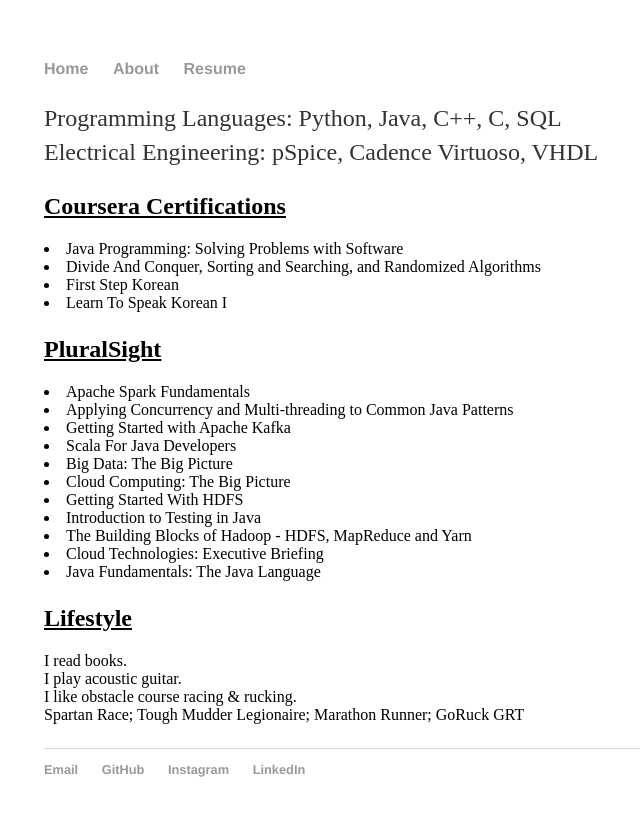
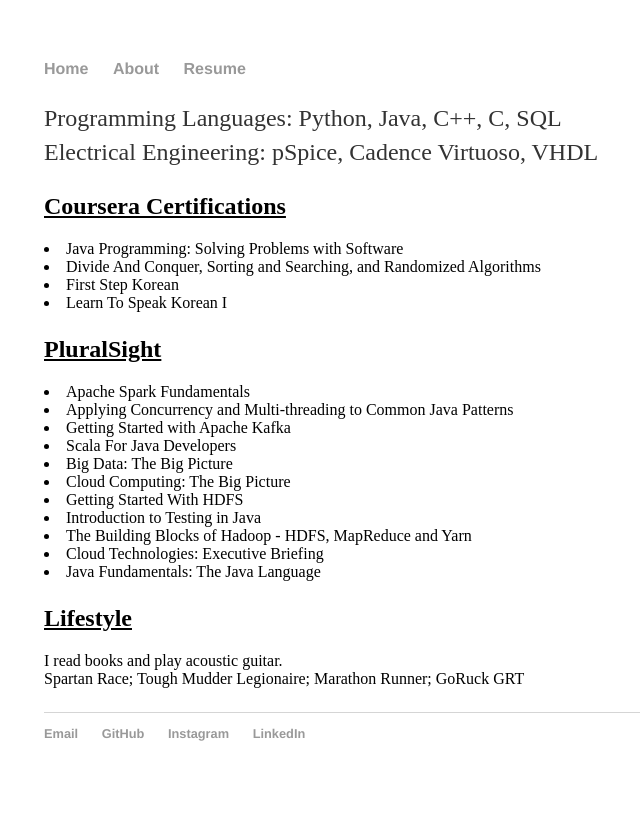
Before and after one commit to hkng248/hkng248.github.io, a Jekyll site: the page built from about/index.html, in a window 1280 px wide. Shown: the top 816 px of the page, without its empty margins (148-788 px from the left). Built offline with Jekyll 4.4.1, drawn with Linux system fonts in a browser that asks for light colours; Markdown is read by kramdown in place of the engine named in the settings.

Commit message:
fixed some stuff i did not like

```diff
--- a/about/index.html
+++ b/about/index.html
@@ -31,9 +31,7 @@
 	<p></p>
 
 	<p><h2><u>Lifestyle</u></h2>
-		I read books. <br>
-		I play acoustic guitar. <br>
-		I like obstacle course racing & rucking. <br>
+		I read books and play acoustic guitar. <br>
 		Spartan Race; Tough Mudder Legionaire; Marathon Runner; GoRuck GRT <br>
 
 	</p>
--- a/resume/index.html
+++ b/resume/index.html
@@ -16,7 +16,7 @@
 	<li>Michigan State University Computer Store Help & Repair</li>
 
 
-	<p><h2><u>Projects</u><h2>
+	<p><h2><u>Projects</u></h2>
 	<li>SpartanStat - Sponsored by Fraunhofer USA</li>
 
 
```
